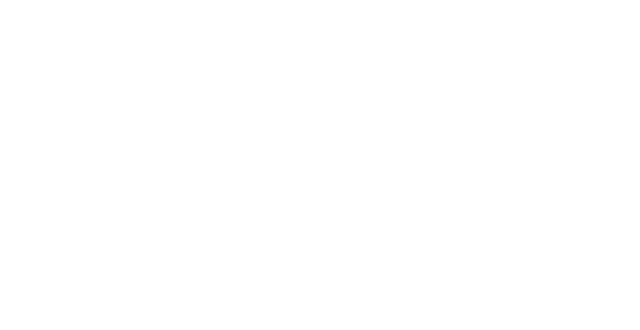
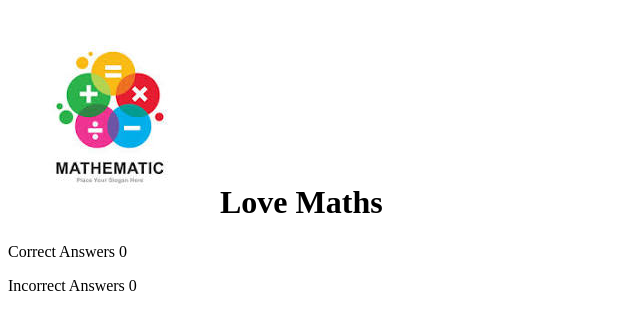
Before and after one commit to mlal83/LoveMaths-JS-DOM, a plain HTML site: page index.html in a window 1280 px wide. Shown: the whole page, without its empty margins (0-640 px from the left). Drawn offline with Linux system fonts and the light colour scheme.

Commit message:
add basic html structure for heading and score area

```diff
--- a/index.html
+++ b/index.html
@@ -5,8 +5,22 @@
     <meta name="viewport" content="width=device-width, initial-scale=1.0">
     <title>Document</title>
    <link rel="stylesheet" href="assets/css/style.css">
+   <link href="https://fonts.googleapis.com/css?family=Raleway%7CRighteous" rel="stylesheet">
+   <link rel="stylesheet" href="https://use.fontawesome.com/releases/v5.7.2/css/all.css" integrity="sha384-fnmOCqbTlWIlj8LyTjo7mOUStjsKC4pOpQbqyi7RrhN7udi9RwhKkMHpvLbHG9Sr" crossorigin="anonymous">
 </head>
 <body>
+    <h1 class="heading">
+        <img class="logo" src="assets/images/maths.jpg" alt="logo"> Love Maths
+    </h1>
+
+    <div class="game-area">
+
+    </div>
+
+    <div class="score-area">
+        <p class="scores">Correct Answers <span id="score">0</span></p>
+        <p class="scores">Incorrect Answers <span id="incorrect">0</span></p>
+    </div>
 
     <script
         src="assets/java/script.js">
```
Also changed, not shown: assets/images/maths.jpg (added), 1 other file.
